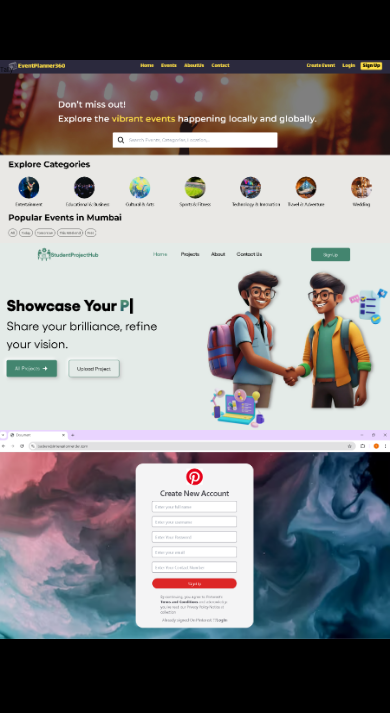
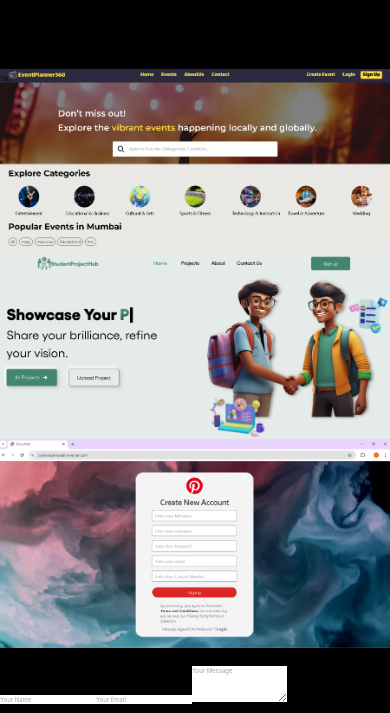
Before and after one commit to VishakhaKayal/Portfolio, a React (Vite) app: page / in a window 390 px wide. Shown: the part 972-1685 px from the top of the page. Before the commit the page ends 1620 px from the top, so only its background shows below. Built offline with nearby package versions, Linux system fonts and the light colour scheme.

Commit message:
added contact section

```diff
--- a/src/App.jsx
+++ b/src/App.jsx
@@ -4,6 +4,7 @@ import Header from "./Components/Header";
 import Home from "./Components/Home";
 import About from "./Components/About";
 import Portfolio from "./Components/Portfolio";
+import Contact from "./Components/Contact";
 
 function App() {
   const [count, setCount] = useState(0);
@@ -15,6 +16,7 @@ function App() {
         <Home />
         <About />
         <Portfolio />
+        <Contact />
       </main>
     </>
   );
--- a/src/Components/About.jsx
+++ b/src/Components/About.jsx
@@ -20,61 +20,59 @@ const About = () => {
             stagger:0.3
         }, "-=1");
       });
+
+      const onHandleEducation =()=>{
+
+      }
   return (
     <div className="w-full h-screen flex items-center">
       <div
-        className="text-white bg-[#101010] w-full h-[calc(100vh-35vh)] flex md:flex-row flex-col gap-4 z-99 relative"
+        className="text-white bg-[#101010] w-full min-h-[calc(100vh-35vh)] md:h-[calc(100vh-35vh)] flex md:flex-row flex-col gap-4 z-99 relative"
         id="about"
       >
         <aside className="w-full md:w-[35%] h-full rounded-lg overflow-hidden">
           <img
             src={assets.girl}
             alt="My Name Is Vishakha Kayal"
-            className="w-full h-full"
+            className="w-[60%] md:w-full h-full m-auto md:m-0"
           />
         </aside>
         <aside className="w-full md:w-[65%] h-full pl-11 pt-3">
-          <h2 className="text-5xl font-bold ">About Me</h2>
-          <p className="text-sm text-[#ffffffa8] mt-4 font-[Inter] tracking-wider">
-            I am a passionate web developer with a strong foundation in
-            JavaScript and modern frameworks. My journey in the tech world began
-            at Poddar International College, where I earned my Bachelor of
-            Computer Applications degree. My academic journey provided me with
-            the technical knowledge and problem-solving skills essential for
-            crafting dynamic and responsive web applications.
+          <h2 className="text-6xl md:text-5xl font-bold ">About Me</h2>
+          <p className="text-lg md:text-sm text-[#ffffffa8] mt-4 font-[Inter] tracking-wider">
+          I’m a dedicated MERN Stack developer with a strong passion for crafting dynamic and innovative web applications. My journey into web development started with a fascination for frontend technologies, where I honed my skills by creating captivating, user-friendly interfaces.Driven by a love for learning I’ve expanded my expertise to encompass both frontend and backend development within the MERN stack . Currently , Seeking an entry level position in an organisation where my skills can be put to best use for my growth and for the growth of the company.
+
           </p>
           <div className="flex flex-col mt-4">
-            <div className="flex  gap-5 font-[Poppins] tracking-wider font-semibold text-lg">
+            <div className="flex  gap-5 font-[Poppins] tracking-wider font-semibold text-3xl md:text-lg">
               <h4 className="border-[3px] border-[#101010] pb-1 border-b-[#1E2824] ">
                 Skills
               </h4>
-              <h4 className="pb-1 border-[3px] border-[#101010]">Experience</h4>
-              <h4 className="pb-1 border-[3px] border-[#101010]">Education</h4>
+              <h4 className="pb-1 border-[3px] border-[#101010] cursor-pointer" onClick={onHandleEducation}>Education</h4>
             </div>
             <div className="skillsDiv flex gap-3 mt-5">
-              <div className="basis-[33.33%] bg-[#766B65] rounded flex flex-col pl-5 py-5 cursor-pointer shadow-lg">
+              <div className="basis-[33.33%] bg-[#766B65] rounded flex flex-col pl-5 py-10 md:py-5 cursor-pointer shadow-lg">
                 <h3 className="text-xl font-semibold mb-2 font-[Poppins]">Frontend</h3>
-                <p className="text-[#ffffffb0]">HTML</p>
-                <p className="text-[#ffffffb0]">CSS</p>
-                <p className="text-[#ffffffb0]">Js</p>
-                <p className="text-[#ffffffb0]">Tailwind Css</p>
-                <p className="text-[#ffffffb0]">ReactJs</p>
+                <p className="text-[#ffffffb0] text-xl md:text-sm md:tracking-tighter">HTML</p>
+                <p className="text-[#ffffffb0] text-xl md:text-sm md:tracking-tighter">CSS</p>
+                <p className="text-[#ffffffb0] text-xl md:text-sm md:tracking-tighter">Js</p>
+                <p className="text-[#ffffffb0] text-xl md:text-sm md:tracking-tighter">Tailwind Css</p>
+                <p className="text-[#ffffffb0] text-xl md:text-sm md:tracking-tighter">ReactJs</p>
               </div>
-              <div className="basis-[33.33%] bg-[#5D3C18] rounded flex flex-col pl-5 py-5 cursor-pointer shadow-lg">
+              <div className="basis-[33.33%] bg-[#5D3C18] rounded flex flex-col pl-5 py-10 md:py-5 cursor-pointer shadow-lg">
                 <h3 className="text-xl font-semibold mb-2 font-[Poppins]">Backend</h3>
-                <p className="text-[#ffffffb0]">NodeJs</p>
-                <p className="text-[#ffffffb0]">ExpressJs</p>
-                <p className="text-[#ffffffb0]">MongoDb</p>
-                <p className="text-[#ffffffb0]">MySql</p>
+                <p className="text-[#ffffffb0] text-xl md:text-sm md:tracking-tighter">NodeJs</p>
+                <p className="text-[#ffffffb0] text-xl md:text-sm md:tracking-tighter">ExpressJs</p>
+                <p className="text-[#ffffffb0] text-xl md:text-sm md:tracking-tighter">MongoDb</p>
+                <p className="text-[#ffffffb0] text-xl md:text-sm md:tracking-tighter">MySql</p>
               </div>
-              <div className="basis-[33.33%] bg-[#1E2824] rounded flex flex-col pl-5 py-5 cursor-pointer shadow-lg">
+              <div className="basis-[33.33%] bg-[#1E2824] rounded flex flex-col pl-5 py-10 md:py-5 cursor-pointer shadow-lg">
                 <h3 className="text-xl font-semibold mb-2 font-[Poppins]">Other Skills</h3>
-                <p className="text-[#ffffffb0]">Dreamweaver</p>
-                <p className="text-[#ffffffb0]">Figma</p>
-                <p className="text-[#ffffffb0]">AWS (Basic)</p>
-                <p className="text-[#ffffffb0]">Tally</p>
+                <p className="text-[#ffffffb0] text-xl md:text-sm md:tracking-tighter">Dreamweaver</p>
+                <p className="text-[#ffffffb0] text-xl md:text-sm md:tracking-tighter">Figma</p>
+                <p className="text-[#ffffffb0] text-xl md:text-sm md:tracking-tighter">AWS (Basic)</p>
+                <p className="text-[#ffffffb0] text-xl md:text-sm md:tracking-tighter">Tally</p>
               </div>
-
             </div>
           </div>
         </aside>
--- a/src/Components/Button.jsx
+++ b/src/Components/Button.jsx
@@ -1,8 +1,8 @@
 import React from 'react'
 
-const Button = ({name,handleProjects}) => {
+const Button = ({name,handleButton}) => {
   return (
-    <div className='w-[10rem] py-2 m-auto mt-4 text-center text-sm font-semibold hover:text-[#ffffffc3] uppercase border-[6px] border-white rounded hover:border-[#ffffffc3] transition 1s cursor-pointer ease' onClick={handleProjects}>{name}</div>
+    <div className='w-[10rem] py-3 m-auto mt-4 text-center text-sm font-semibold hover:text-[#000000] hover:bg-[rgba(255,255,255,0.75);] uppercase border-[6px] border-white rounded hover:border-[#000000] transition 1s cursor-pointer ease' onClick={handleButton}>{name}</div>
   )
 }
 
--- /dev/null
+++ b/src/Components/Contact.jsx
@@ -0,0 +1,54 @@
+import React, { useRef, useState } from "react";
+import Button from "./Button";
+
+const Contact = () => {
+  const submitRef = useRef();
+  const handleButton = (e) => {
+    e.preventDefault();
+    submitRef.onSubmit();
+  };
+  const [name,setName]=useState("")
+  const [email,setEmail]=useState("")
+  const [message,setMessage]=useState("")
+
+  return (
+    <div className="w-full h-[100vh] flex items-center">
+      <div
+        className="text-white w-full h-[50vh]  flex flex-col items-center"
+        id="contact"
+      >
+        <div className="w-full text-3xl font-[Poppins] mb-4 flex justify-center">
+          Contact Me
+        </div>
+        <form ref={submitRef} className="w-full flex flex-col items-center">
+          <input
+            type="text"
+            placeholder="Your Name"
+            className="w-[60%] px-3 py-3 mb-3 bg-[#282828] rounded-xl"
+            value={name}
+            onChange={(e)=>{setName(e.target.value)}}
+          />
+          <input
+            type="email"
+            placeholder="Your Email"
+            className="w-[60%]  px-3 py-3 mb-3 bg-[#282828] rounded-xl"
+            value={email}
+            onChange={(e)=>{setEmail(e.target.value)}}
+          />
+          <textarea
+            name=""
+            id=""
+            placeholder="Your Message"
+            rows="4"
+            className="w-[60%] px-3 py-3 mb-3 bg-[#282828] rounded-xl"
+            value={message}
+            onChange={(e)=>{setMessage(e.target.value)}}
+          ></textarea>
+          <Button name="Submit" handleButton={handleButton} />
+        </form>
+      </div>
+    </div>
+  );
+};
+
+export default Contact;
--- a/src/Components/Portfolio.jsx
+++ b/src/Components/Portfolio.jsx
@@ -5,7 +5,7 @@ import Button from "./Button.jsx";
 
 const Portfolio = () => {
   const [seeMore, setSeeMore] = useState(false);
-  const handleProjects = () => {
+  const handleButton = () => {
     console.log("clicked");
     setSeeMore(true)
   };
@@ -13,7 +13,7 @@ const Portfolio = () => {
     <>
       <div className="w-full min-h-screen flex items-center">
         <div
-          className="text-white bg-[#101010] w-full h-[80%] flex flex-col gap-4 z-99 relative"
+          className="text-white py-5 bg-[#101010] w-full h-[80%] flex flex-col gap-4 z-99 relative"
           id="portfolio"
         >
           <h2 className="text-5xl font-bold mb-4">My Works</h2>
@@ -47,7 +47,7 @@ const Portfolio = () => {
                   })
             }
           </div>
-          <Button name="See More" handleProjects={handleProjects}></Button>
+          <Button name="See More" handleButton={handleButton}></Button>
         </div>
       </div>
     </>
```
